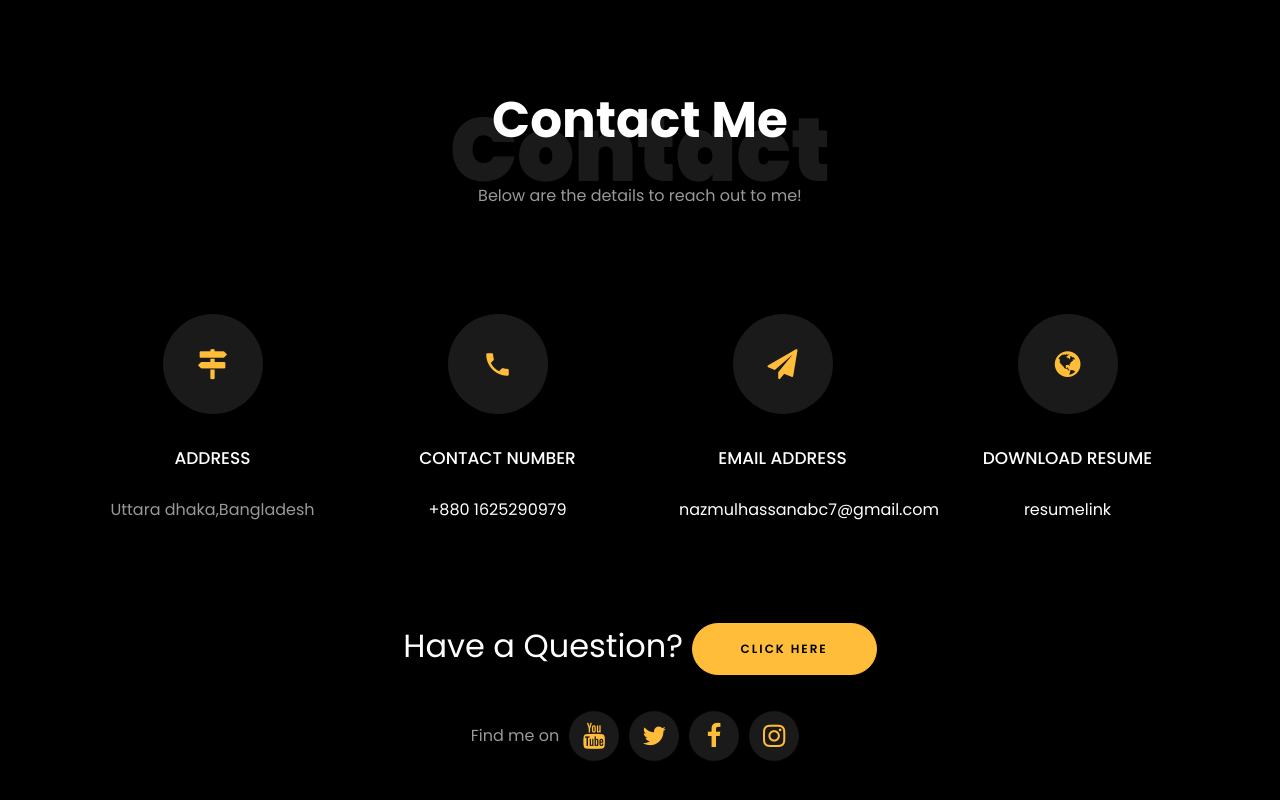
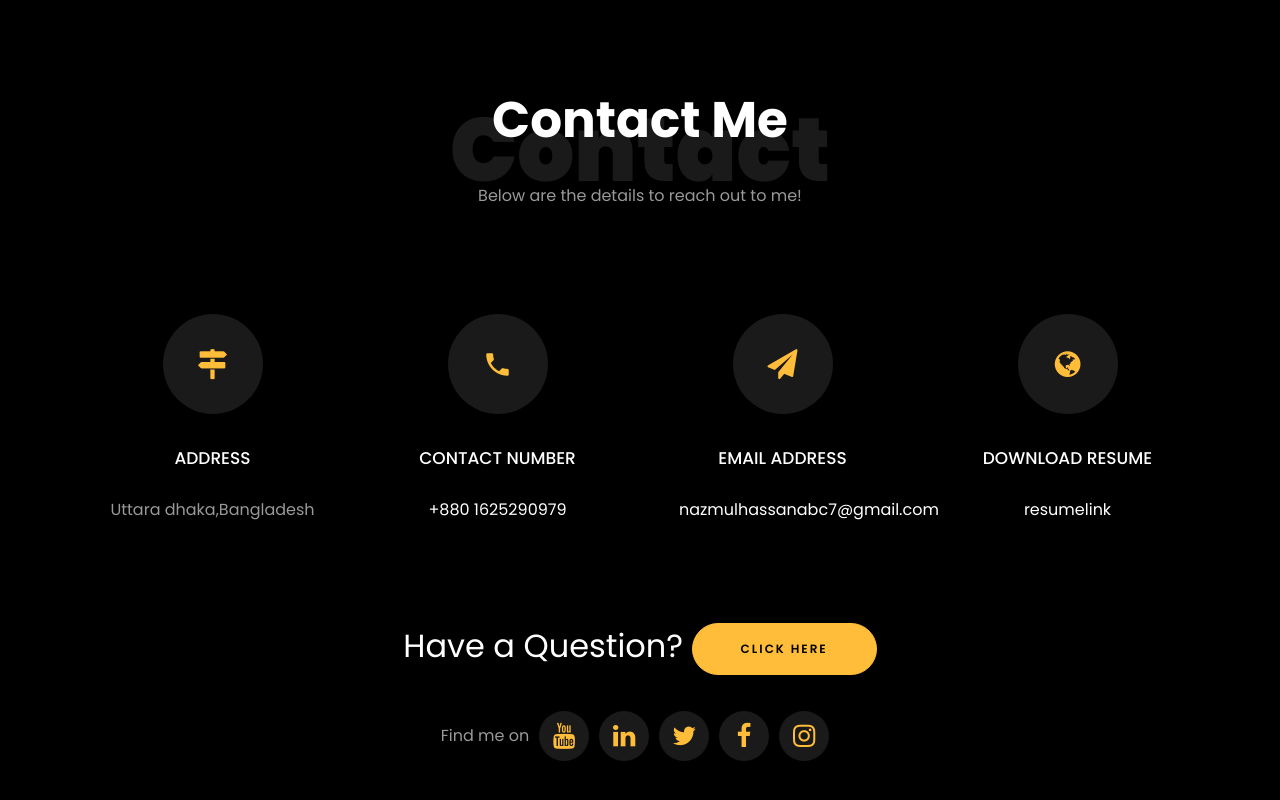
Before and after one commit to NazmulnHassan/NazmulnHassan.github.io, a plain HTML site: page index.html in a window 1280 px wide. Shown: the part 4921-5721 px from the top of the page. Drawn offline with Linux system fonts and the light colour scheme; files whose address does not match are found by name.

Commit message:
Update index.html

```diff
--- a/index.html
+++ b/index.html
@@ -583,7 +583,7 @@
 					<ul class="ftco-footer-social list-unstyled d-flex justify-content-center align-items-center mb-0">
 					  <li class="ftco-animate normal-txt">Find me on  </li>
 					  <li class="ftco-animate"><a href="https://www.youtube.com/channel/UCHLiH1UlsKvPDb9MEjsJ41Q"><span class="icon-youtube"></span></a></li>
-					  <!-- <li class="ftco-animate"><a href="https://www.linkedin.com/in/rishabhnmishra/"><span class="icon-linkedin"></span></a></li>   -->
+					  <li class="ftco-animate"><a href="https://www.linkedin.com/in/nazmulhassan90/"><span class="icon-linkedin"></span></a></li>
 					  <li class="ftco-animate"><a href="https://twitter.com/Nazmul_hassan69?t=ZPcFuEsbmDRL6QuQVHWOzw&s=09"><span class="icon-twitter"></span></a></li>
 					  <li class="ftco-animate"><a href="https://www.facebook.com/share/rQfrtvJub4ipuGUt/?mibextid=qi2Omg"><span class="icon-facebook"></span></a></li>
 				      <li class="ftco-animate"><a href="https://www.instagram.com/nazmul_hassan1?utm_source=qr&igsh=MTQydGJrYTVzb3owbg=="><span class="icon-instagram"></span></a></li>
```
